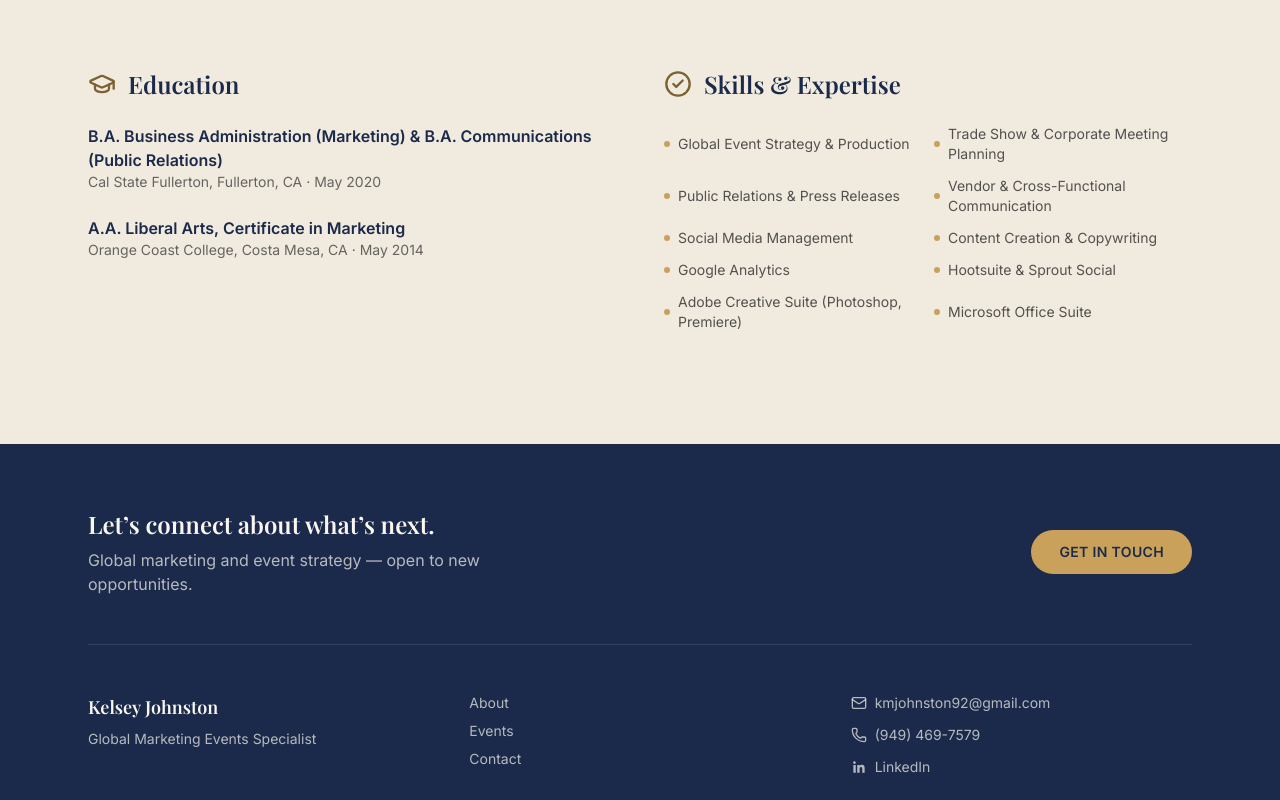
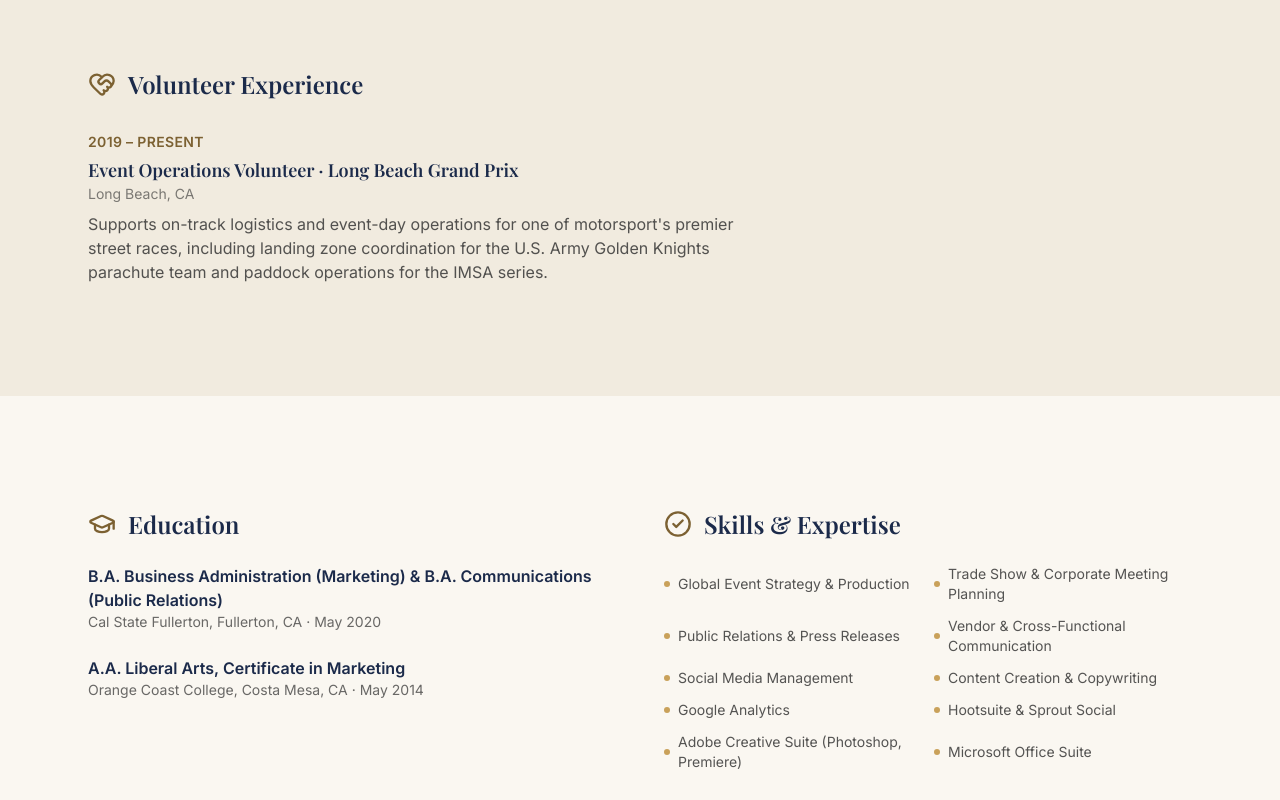
Before and after one commit to CanesCommandCenter/KMJ, a React (Vite) app: page /about in a window 1280 px wide. Shown: the part 2340-3140 px from the top of the page. Built offline with nearby package versions, Linux system fonts and the light colour scheme; no server answers; a web font is replaced by a local one.

Commit message:
content: add volunteer experience section to About page
Long Beach Grand Prix event operations volunteer work (2019-Present)
- landing zone coordination for the U.S. Army Golden Knights and
IMSA paddock operations. Directly reinforces her event-logistics
narrative.

```diff
--- a/src/data/timeline.js
+++ b/src/data/timeline.js
@@ -49,6 +49,17 @@ export const timeline = [
   },
 ];
 
+export const volunteer = [
+  {
+    years: "2019 – Present",
+    role: "Event Operations Volunteer",
+    org: "Long Beach Grand Prix",
+    location: "Long Beach, CA",
+    description:
+      "Supports on-track logistics and event-day operations for one of motorsport's premier street races, including landing zone coordination for the U.S. Army Golden Knights parachute team and paddock operations for the IMSA series.",
+  },
+];
+
 export const education = [
   {
     degree:
--- a/src/pages/About.jsx
+++ b/src/pages/About.jsx
@@ -1,9 +1,9 @@
-import { GraduationCap, CheckCircle2, Download } from "lucide-react";
+import { GraduationCap, CheckCircle2, Download, HeartHandshake } from "lucide-react";
 import SEO from "../components/layout/SEO";
 import Section from "../components/ui/Section";
 import Button from "../components/ui/Button";
 import FadeIn from "../components/ui/FadeIn";
-import { timeline, education, skills } from "../data/timeline";
+import { timeline, volunteer, education, skills } from "../data/timeline";
 import headshot from "../assets/images/kelsey-headshot.jpg";
 import OpenToWorkBadge from "../components/ui/OpenToWorkBadge";
 
@@ -86,8 +86,35 @@ export default function About() {
         </div>
       </Section>
 
+      {/* Volunteer Experience */}
+      <Section bg="creamDark">
+        <FadeIn>
+          <div className="flex items-center gap-3">
+            <HeartHandshake className="h-7 w-7 text-gold-dark" />
+            <h2 className="text-2xl font-semibold text-navy">
+              Volunteer Experience
+            </h2>
+          </div>
+        </FadeIn>
+
+        <div className="mt-8 space-y-8">
+          {volunteer.map((item, index) => (
+            <FadeIn key={`${item.org}-${item.years}`} delay={index * 0.05}>
+              <p className="text-sm font-semibold uppercase tracking-wide text-gold-dark">
+                {item.years}
+              </p>
+              <h3 className="mt-1 text-lg font-semibold text-navy">
+                {item.role} &middot; {item.org}
+              </h3>
+              <p className="text-sm text-charcoal/60">{item.location}</p>
+              <p className="mt-2 max-w-2xl text-charcoal/80">{item.description}</p>
+            </FadeIn>
+          ))}
+        </div>
+      </Section>
+
       {/* Education + Skills */}
-      <Section bg="creamDark">
+      <Section bg="cream">
         <div className="grid grid-cols-1 gap-12 md:grid-cols-2">
           <FadeIn>
             <div className="flex items-center gap-3">
```
